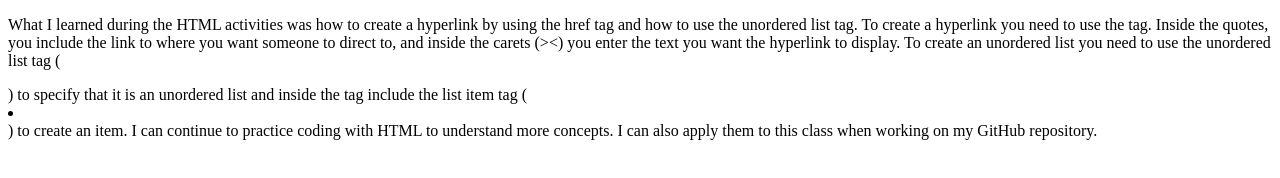
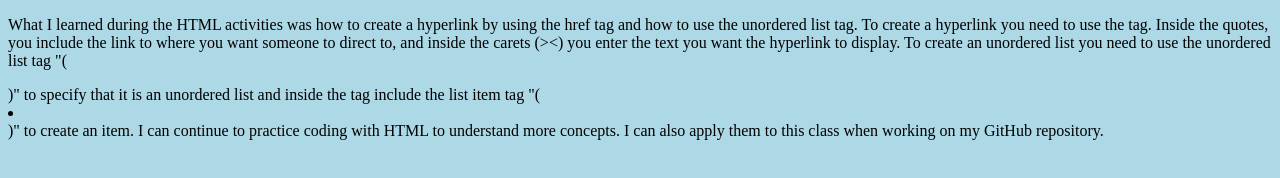
Before and after one commit to degtyarevm/degtyarevm.github.io, a plain HTML site: page web110/assignment8.html in a window 1280 px wide. Drawn offline with Linux system fonts and the light colour scheme.

Commit message:
Update assignment8.html

```diff
--- a/web110/assignment8.html
+++ b/web110/assignment8.html
@@ -3,11 +3,12 @@
   <head>
     <meta charset="UTF-8">
     <title>Assignment 8</title>
+    <link rel="stylesheet" href="style.css">
   </head>
   <body>
     <p>What I learned during the HTML activities was how to create a hyperlink by using the href tag and how to use the unordered list tag. To create a hyperlink you need to use the <a href=""></a> tag.
       Inside the quotes, you include the link to where you want someone to direct to, and inside the carets (><) you enter the text you want the hyperlink to display.
-      To create an unordered list you need to use the unordered list tag (<ul></ul>) to specify that it is an unordered list and inside the tag include the list item tag (<li></li>) to create an item.
+      To create an unordered list you need to use the unordered list tag "(<ul></ul>)" to specify that it is an unordered list and inside the tag include the list item tag "(<li></li>)" to create an item.
       I can continue to practice coding with HTML to understand more concepts. I can also apply them to this class when working on my GitHub repository.</p>
   </body>
 </html>
```
